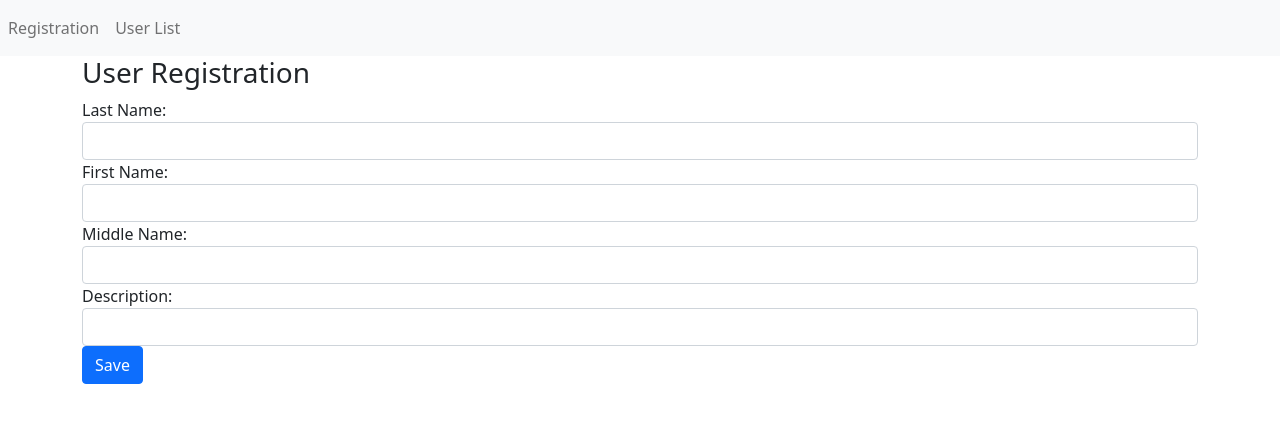
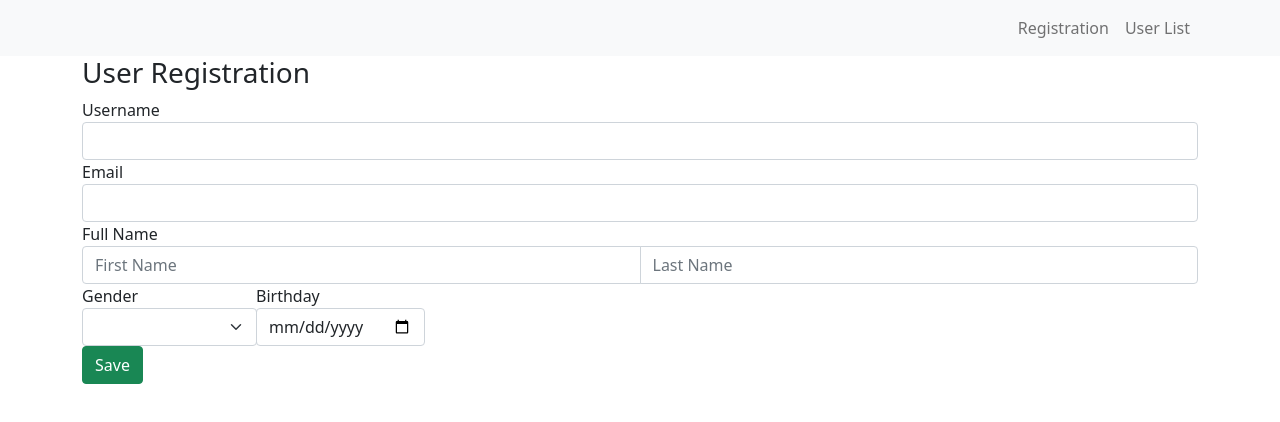
Before and after one commit to Arrays17/User_Registation, a React (Create React App) app: page / in a window 1280 px wide. Shown: the top 422 px of the page. Built offline with nearby package versions, Linux system fonts and the light colour scheme.

Commit message:
Updated Registration Form

```diff
--- a/src/App.js
+++ b/src/App.js
@@ -6,7 +6,9 @@ import { UserRegistration } from './UserRegistration';
 function App() {
   return (
     <div>
-      <nav className="navbar bg-light navbar-expand-lg navbar-light">
+      <div className="bg-light">
+        <div className="container">
+          <nav className="navbar bg-light navbar-expand-lg navbar-light justify-content-end">
             <ul className="navbar-nav mr-auto">
               <li className="navbar-item">
                 <Link to="/" className="nav-link">Registration</Link>
@@ -16,9 +18,11 @@ function App() {
               </li>
             </ul>
           </nav>
+        </div>
+      </div>
       <Switch>
         <Route exact path="/" component={UserRegistration}/>
-        <Route path="/edit/:id" component={EditUser}/>
+        <Route path="/Edit/:id" component={EditUser}/>
         <Route path="/UserList" component={UserList}/>
       </Switch>
     </div>
--- a/src/UserForm.js
+++ b/src/UserForm.js
@@ -4,9 +4,12 @@ import { useForm } from 'react-hook-form';
 export const UserForm = ({ user, onSubmit }) => {
     const {register, handleSubmit} = useForm({
         defaultValues: {
+            username: user ? user.username : "",
+            email: user ? user.email : "",
             last: user ? user.last : "",
             first: user ? user.first : "",
-            middle: user ? user.middle : ""},
+            gender: user ? user.gender : "",
+            bday: user ? user.bday : ""}
     });
 
     const submitHandler = handleSubmit((data) => {
@@ -16,19 +19,36 @@ export const UserForm = ({ user, onSubmit }) => {
     return (
         <form onSubmit={submitHandler}>
             <div className="form-group">
-                <label htmlFor="last">Last Name:</label>
-                <input className="form-control" {...register("last")} type="text" id="last" required/>
-                <label htmlFor="first">First Name:</label>
-                <input className="form-control" {...register("first")} type="text" id="first" required/>
-                <label htmlFor="middle">Middle Name:</label>
-                <input className="form-control" {...register("middle")} type="text" id="middle" />
+                <label htmlFor="username">Username</label>
+                <input className="form-control" {...register("username")} type="text" id="username" required/>
             </div>
             <div className="form-group">
-                <label htmlFor="description">Description:</label>
-                <input className="form-control" {...register("description")} type="description" id="description" />
+                <label htmlFor="description">Email</label>
+                <input className="form-control" {...register("email")} type="email" id="email" required/>
             </div>
             <div className="form-group">
-                <button className="btn btn-primary" type="submit">
+                <label htmlFor="first">Full Name</label>
+                <div className="input-group">
+                    <input className="form-control" {...register("first")} type="text" id="first" placeholder="First Name" required/>
+                    <input className="form-control" {...register("last")} type="text" id="last" placeholder="Last Name" required/>
+                </div>
+            </div>
+            <div className="input-group">
+                <div className="form-group">
+                    <label htmlFor="gender">Gender</label>
+                    <select className="form-select" {...register("gender")} id="gender" required>
+                        <option value="male">Male</option>
+                       <option value="female">Female</option>
+                        <option value="none">Prefer not to say</option>
+                    </select>
+                </div>
+                <div className="form-group">
+                    <label htmlFor="bday">Birthday</label>
+                    <input className="form-control" {...register("bday")} type="date" id="bday" required/>
+                </div>
+            </div>
+            <div className="form-group">
+                <button className="btn btn-success" type="submit">
                     Save
                 </button>
             </div>
--- a/src/UserList.js
+++ b/src/UserList.js
@@ -1,7 +1,60 @@
-import React from 'react';
+import React, { useEffect, useState } from 'react';
+import { Link } from 'react-router-dom';
 
 export const UserList = () => {
-    return <div className="container">
-        <h3>List of Registered Users</h3>
+    const [items, setItems] = useState([])
+
+    /*useEffect(() => {
+        const fetchItems = async () => {
+          const todos = await getTodos()
+          setItems(todos)
+        }
+        fetchItems()
+      }, [])*/
+
+    return (
+    <div className="container">
+        <div className="mt-3">
+            <h3>List of Registered Users</h3>
+            <table className="table table-striped mt-3">
+                <thead>
+                    <tr>
+                        <th>Username</th>
+                        <th>Email</th>
+                        <th>Full Name</th>
+                        <th>Gender</th>
+                        <th>Birthday</th>
+                        <th>Action</th>
+                    </tr>
+                </thead>
+                <tbody>
+                    {
+                    items.map(user => (
+                        <tr key={user._id}>
+                        <td>
+                            {user.username}
+                        </td>
+                        <td>
+                            {user.email}
+                        </td>
+                        <td>
+                            {user.first + " " + user.last}
+                        </td>
+                        <td>
+                            {user.gender}
+                        </td>
+                        <td>
+                            {user.bday}
+                        </td>
+                        <td>
+                            <Link to={`/edit/${user._id}`}>Edit</Link>
+                        </td>
+                        </tr>
+                    ))
+                    }
+                </tbody>
+            </table>
+        </div>
     </div>
+    )
 }
--- a/src/UserRegistration.js
+++ b/src/UserRegistration.js
@@ -10,7 +10,7 @@ export const UserRegistration = () => {
 
     };
     return <div className="container">
-        <h3>User Registration</h3>
+        <h3 className="center">User Registration</h3>
         <UserForm onSubmit={onSubmit} />
     </div>
 }
```
Lines whose indentation alone changed are shown as unchanged.
